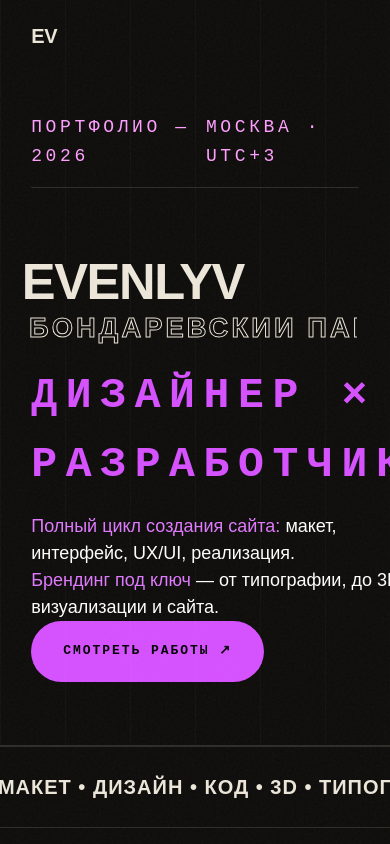
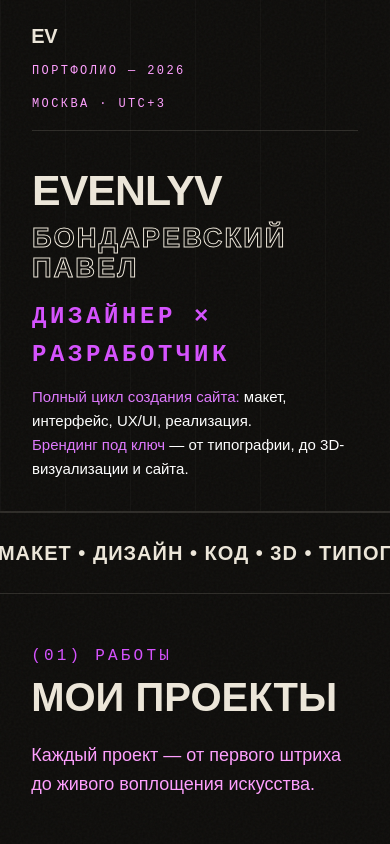
Before and after one commit to EvenlyVoice/EvenlyV, a React (Vite) app in the folder src/: page / in a window 390 px wide. Shown: the top 844 px of the page. Built offline with nearby package versions, Linux system fonts and the light colour scheme; a web font is replaced by a local one.

Commit message:
Last_Fix

```diff
--- a/src/components/About/About.tsx
+++ b/src/components/About/About.tsx
@@ -46,7 +46,7 @@ export const About = () => {
     </div>
     <div className="about__skills-item">
       <span className="about__skills-label">3D:</span>
-      <span className="about__skills-value">Cinema 4D, Blender, 3ds Max</span>
+      <span className="about__skills-value">Cinema 4D, Blender, Unreal Engine</span>
     </div>
   </div>
 </div>
--- a/src/components/Hero/Hero.css
+++ b/src/components/Hero/Hero.css
@@ -1,3 +1,7 @@
+/* ===================================
+   HERO SECTION
+   =================================== */
+
 .hero {
   min-height: 20vh;
   padding: 113px var(--container-padding) 63px;
@@ -9,6 +13,7 @@
   border-bottom: 1px solid var(--color-line);
 }
 
+/* Фоновая сетка */
 .hero__grid {
   position: absolute;
   inset: 0;
@@ -18,13 +23,17 @@
   background-size: calc(100% / 6) 100%;
 }
 
+/* ===================================
+   META - НА ВЕСЬ КОНТЕЙНЕР
+   =================================== */
+
 .hero__meta {
   display: flex;
   justify-content: space-between;
   align-items: flex-end;
   border-bottom: 1px solid var(--color-line);
   padding-bottom: 16px;
-  margin-bottom: 63px;
+  margin-bottom: 60px;
   font-family: var(--font-mono);
   font-size: 18px;
   text-transform: uppercase;
@@ -32,6 +41,30 @@
   color: var(--color-muted);
 }
 
+/* ===================================
+   РАЗМЕТКА (2 колонки)
+   =================================== */
+
+.hero__layout {
+  display: grid;
+  grid-template-columns: 1fr auto;
+  gap: 60px;
+  align-items: center;
+  margin-bottom: 11px;
+}
+
+/* ===================================
+   ЛЕВАЯ ЧАСТЬ: ЗАГОЛОВОК + ТЕКСТ
+   =================================== */
+
+.hero__text-section {
+  display: flex;
+  flex-direction: column;
+  gap: 40px;
+  min-width: 0;
+}
+
+/* Заголовок */
 .hero__title {
   font-family: var(--font-display);
   font-weight: 900;
@@ -39,7 +72,11 @@
   letter-spacing: -0.03em;
   line-height: 0.82;
   width: 100%;
+  max-width: 100%;
   margin-left: -4.2px;
+  overflow-wrap: break-word;
+  word-wrap: break-word;
+  hyphens: auto;
 }
 
 .hero__title-line {
@@ -49,14 +86,12 @@
   overflow: hidden;
 }
 
-/* Верхняя строка — фиксированный размер под ширину контейнера */
 .hero__title-line:first-child {
   font-size: clamp(60px, 19.5vw, 142px);
   margin-left: -5.2px;
   margin-top: 10px;
 }
 
-/* Нижняя строка — меньше, но тоже на всю ширину */
 .hero__title-line:last-child {
   padding-bottom: 14px;
   margin-bottom: -16px;
@@ -71,31 +106,11 @@ font-size: clamp(60px, 19.5vw, 142px);
   -webkit-text-stroke: clamp(1px, 0.2vw, 1.5px) var(--color-ink);
 }
 
-/* Мобильная адаптация */
-@media (max-width: 768px) {
-  .hero__title-line:first-child {
-    font-size: clamp(40px, 15vw, 90px);
-  }
-
-  .hero__title-line:last-child {
-    font-size: clamp(22px, 8.5vw, 55px);
-  }
-}
-
-@media (max-width: 480px) {
-  .hero__title-line:first-child {
-    font-size: clamp(32px, 13vw, 60px);
-  }
-
-  .hero__title-line:last-child {
-    font-size: clamp(18px, 7vw, 40px);
-  }
-}
-.hero__content {
-  display: grid;
-  grid-template-columns: 1.2fr 1fr;
-  margin-top: 28px;
-  align-items: end;
+/* Текстовый блок */
+.hero__text-block {
+  display: flex;
+  flex-direction: column;
+  gap: 0px;
 }
 
 .hero__role {
@@ -121,12 +136,23 @@ font-size: clamp(60px, 19.5vw, 142px);
   font-weight: 500;
 }
 
-.hero__cta {
+/* ===================================
+   ПРАВАЯ ЧАСТЬ: КУБ + КНОПКА (В ПРАВОМ УГЛУ)
+   =================================== */
+
+.hero__visual-section {
   display: flex;
   flex-direction: column;
-  align-items: flex-end;
-  gap: 24px;
+  align-items: center;
+  justify-content: space-between;
+  min-height: 362px;
+  padding-top: 20px;
+  flex-shrink: 0;
 }
+
+/* ===================================
+   КНОПКА (ДЛИННЕЕ, ВНИЗУ)
+   =================================== */
 
 .btn-primary {
   display: inline-flex;
@@ -135,13 +161,15 @@ font-size: clamp(60px, 19.5vw, 142px);
   background: var(--color-accent);
   color: #000;
   font-family: var(--font-mono);
-  font-size: 13px;
+  font-size: 19px;
   text-transform: uppercase;
-  letter-spacing: 0.15em;
-  padding: 20px 32px;
+  letter-spacing: 0.2em;
+  padding: 16px 76px;
   border-radius: 999px;
   font-weight: 700;
   transition: transform 0.3s, background 0.3s;
+  white-space: nowrap;
+  margin-top: auto;
 }
 
 .btn-primary:hover {
@@ -149,18 +177,314 @@ font-size: clamp(60px, 19.5vw, 142px);
   background: #fff;
 }
 
-@media (max-width: 480px) {
-  .hero__title {
-    font-size: clamp(28px, 12vw, 60px);
+/* ===================================
+   3D CUBE (УВЕЛИЧЕННЫЙ)
+   =================================== */
+
+.cube-wrapper {
+  perspective: 1000px;
+  display: flex;
+  justify-content: center;
+  align-items: center;
+  height: 220px;
+  flex-shrink: 0;
+}
+
+.cube {
+  width: 150px;
+  height: 150px;
+  position: relative;
+  transform-style: preserve-3d;
+  animation: cubeRotate 15s infinite linear;
+}
+
+.cube__face {
+  position: absolute;
+  width: 150px;
+  height: 150px;
+  background: linear-gradient(135deg, rgba(224, 121, 255, 0.15), rgba(224, 121, 255, 0.05));
+  border: 2px solid var(--color-accent);
+  display: flex;
+  flex-direction: column;
+  justify-content: center;
+  align-items: center;
+  gap: 8px;
+  backdrop-filter: blur(10px);
+  box-shadow: 0 0 30px rgba(224, 121, 255, 0.3),
+              inset 0 0 20px rgba(224, 121, 255, 0.1);
+}
+
+.cube__icon {
+  font-family: var(--font-display);
+  font-weight: 900;
+  font-size: 36px;
+  color: var(--color-accent);
+  text-transform: uppercase;
+  letter-spacing: 0.05em;
+  text-shadow: 0 0 20px rgba(224, 121, 255, 0.8);
+}
+
+.cube__label {
+  font-family: var(--font-mono);
+  font-size: 10px;
+  color: var(--color-muted);
+  text-transform: uppercase;
+  letter-spacing: 0.1em;
+}
+
+.cube__face--front  { transform: rotateY(0deg) translateZ(75px); }
+.cube__face--back   { transform: rotateY(180deg) translateZ(75px); }
+.cube__face--right  { transform: rotateY(90deg) translateZ(75px); }
+.cube__face--left   { transform: rotateY(-90deg) translateZ(75px); }
+.cube__face--top    { transform: rotateX(90deg) translateZ(75px); }
+.cube__face--bottom { transform: rotateX(-90deg) translateZ(75px); }
+
+@keyframes cubeRotate {
+  0% {
+    transform: rotateX(-15deg) rotateY(0deg) rotateZ(0deg);
+  }
+  100% {
+    transform: rotateX(-15deg) rotateY(360deg) rotateZ(360deg);
   }
 }
 
-@media (max-width: 768px) {
-  .hero__content {
+.cube-wrapper:hover .cube {
+  animation: cubeRotate 25s infinite linear;
+}
+
+.cube__face::before {
+  content: '';
+  position: absolute;
+  inset: 0;
+  background: radial-gradient(circle at center, rgba(224, 121, 255, 0.2), transparent 70%);
+  opacity: 0;
+  transition: opacity 0.3s;
+}
+
+.cube__face:hover::before {
+  opacity: 1;
+}
+
+/* ===================================
+   АДАПТИВ
+   =================================== */
+
+/* Планшеты и меньше - скрываем куб и кнопку */
+@media (max-width: 1302px) {
+  .hero__visual-section {
+    display: none;
+  }
+
+  .hero__layout {
     grid-template-columns: 1fr;
   }
+}
 
-  .hero__cta {
-    align-items: flex-start;
+/* Планшеты */
+@media (max-width: 1024px) {
+  .hero {
+    padding: 80px var(--container-padding) 40px;
+  }
+
+  .hero__meta {
+    margin-bottom: 40px;
+    font-size: 14px;
+  }
+
+  .hero__layout {
+    gap: 40px;
+  }
+
+  .hero__role {
+    font-size: 36px;
+  }
+
+  .hero__text-section {
+    gap: 30px;
   }
 }
+
+/* Мобильные устройства */
+@media (max-width: 768px) {
+  .hero {
+    padding: 60px 20px 40px;
+  }
+
+  .hero__meta {
+    flex-direction: column;
+    align-items: flex-start;
+    gap: 16px; /* Увеличен отступ между строками */
+    margin-bottom: 40px; /* Больше отступа до заголовка */
+    padding-bottom: 20px;
+    font-size: 13px;
+  }
+
+  .hero__title-line:first-child {
+    font-size: clamp(36px, 12vw, 64px);
+  }
+
+  /* РАЗРЕШАЕМ ПЕРЕНОС "ПАВЕЛ" на новую строку */
+  .hero__title-line:last-child {
+    white-space: normal; /* Было nowrap, теперь разрешаем перенос */
+    overflow: visible;
+    font-size: clamp(24px, 8vw, 40px);
+    letter-spacing: 2px;
+    line-height: 1.1;
+  }
+
+  .hero__layout {
+    grid-template-columns: 1fr;
+    gap: 30px;
+    margin-bottom: 0;
+  }
+
+  .hero__text-section {
+    gap: 24px;
+  }
+
+  .hero__role {
+    font-size: 28px;
+    letter-spacing: 0.15em;
+  }
+
+  .hero__desc {
+    font-size: 16px;
+    line-height: 1.6;
+  }
+
+  .hero__visual-section {
+    order: -1;
+    min-height: auto;
+    flex-direction: column-reverse;
+    padding-top: 0;
+  }
+
+  .btn-primary {
+    margin-top: 0;
+    margin-bottom: 20px;
+    width: 100%;
+    justify-content: center;
+    padding: 14px 32px;
+    font-size: 14px;
+  }
+
+  .cube-wrapper {
+    height: 150px;
+  }
+
+  .cube {
+    width: 100px;
+    height: 100px;
+  }
+
+  .cube__face {
+    width: 100px;
+    height: 100px;
+  }
+
+  .cube__face--front  { transform: rotateY(0deg) translateZ(50px); }
+  .cube__face--back   { transform: rotateY(180deg) translateZ(50px); }
+  .cube__face--right  { transform: rotateY(90deg) translateZ(50px); }
+  .cube__face--left   { transform: rotateY(-90deg) translateZ(50px); }
+  .cube__face--top    { transform: rotateX(90deg) translateZ(50px); }
+  .cube__face--bottom { transform: rotateX(-90deg) translateZ(50px); }
+
+  .cube__icon {
+    font-size: 24px;
+  }
+
+  .cube__label {
+    font-size: 8px;
+  }
+}
+
+/* Маленькие мобильные (до 480px) */
+@media (max-width: 480px) {
+  .hero {
+   padding: 62px 32px 30px;
+  }
+
+  .hero__meta {
+    font-size: 12px;
+    gap: 14px;
+    margin-bottom: 32px;
+    padding-bottom: 16px;
+  }
+
+  .hero__title {
+    margin-left: 0;
+  }
+
+  .hero__title-line:first-child {
+    font-size: clamp(32px, 11vw, 52px);
+    margin-left: 0;
+  }
+
+  .hero__title-line:last-child {
+    font-size: clamp(20px, 7vw, 32px);
+    margin-left: 0;
+  }
+
+  .hero__text-section {
+    gap: 20px;
+  }
+
+  .hero__role {
+    font-size: 24px;
+    margin-bottom: 10px;
+  }
+
+  .hero__desc {
+    font-size: 15px;
+  }
+
+  .cube-wrapper {
+    display: none;
+  }
+
+  .hero__visual-section {
+    min-height: auto;
+    padding: 0;
+  }
+
+  .btn-primary {
+    margin-bottom: 0;
+    padding: 14px 28px;
+    font-size: 13px;
+    width: 100%;
+  }
+}
+
+/* Очень маленькие экраны (до 375px) */
+@media (max-width: 375px) {
+  .hero {
+   padding: 62px 32px 30px;
+  }
+
+  .hero__meta {
+    font-size: 11px;
+    gap: 12px;
+    margin-bottom: 28px;
+  }
+
+  .hero__title-line:first-child {
+    font-size: clamp(28px, 10vw, 44px);
+  }
+
+  .hero__title-line:last-child {
+    font-size: clamp(18px, 6.5vw, 28px);
+  }
+
+  .hero__role {
+    font-size: 20px;
+  }
+
+  .hero__desc {
+    font-size: 14px;
+  }
+
+  .btn-primary {
+    padding: 12px 24px;
+    font-size: 12px;
+  }
+}
--- a/src/components/Hero/Hero.tsx
+++ b/src/components/Hero/Hero.tsx
@@ -9,18 +9,22 @@ export const Hero = () => {
       <div className="hero__grid" />
 
       <div className="container">
+        {/* META - НА ВЕСЬ КОНТЕЙНЕР, КАК БЫЛО */}
         <div className="hero__meta">
           <span>{t('heroMeta1')}</span>
           <span>{t('heroMeta2')}</span>
         </div>
 
+        {/* ДВЕ КОЛОНКИ: ТЕКСТ + КУБ/КНОПКА */}
+        <div className="hero__layout">
+          {/* ЛЕВАЯ ЧАСТЬ: ЗАГОЛОВОК + ТЕКСТ */}
+          <div className="hero__text-section">
             <h1 className="hero__title">
               <span className="hero__title-line">EvenlyV</span>
               <span className="hero__title-line hero__title-stroke">{t('heroName')}</span>
             </h1>
 
-        <div className="hero__content">
-          <div>
+            <div className="hero__text-block">
               <p className="hero__role">{t('heroRole')}</p>
               <p className="hero__desc">
                 <strong>{t('heroDesc1Title')}</strong> {t('heroDesc1Text')}
@@ -29,8 +33,39 @@ export const Hero = () => {
                 <strong>{t('heroDesc2Title')}</strong> {t('heroDesc2Text')}
               </p>
             </div>
+          </div>
 
-          <div className="hero__cta">
+          {/* ПРАВАЯ ЧАСТЬ: КУБ + КНОПКА (В ПРАВОМ УГЛУ) */}
+          <div className="hero__visual-section">
+            <div className="cube-wrapper">
+              <div className="cube">
+                <div className="cube__face cube__face--front">
+                  <div className="cube__icon">Ps</div>
+                  <span className="cube__label">Photoshop</span>
+                </div>
+                <div className="cube__face cube__face--back">
+                  <div className="cube__icon">C4D</div>
+                  <span className="cube__label">Cinema 4D</span>
+                </div>
+                <div className="cube__face cube__face--right">
+                  <div className="cube__icon">Ai</div>
+                  <span className="cube__label">Illustrator</span>
+                </div>
+                <div className="cube__face cube__face--left">
+                  <div className="cube__icon">AE</div>
+                  <span className="cube__label">After Effects</span>
+                </div>
+                <div className="cube__face cube__face--top">
+                  <div className="cube__icon">F</div>
+                  <span className="cube__label">Figma Desing</span>
+                </div>
+                <div className="cube__face cube__face--bottom">
+                  <div className="cube__icon">UE</div>
+                  <span className="cube__label">Unreal Engine</span>
+                </div>
+              </div>
+            </div>
+
             <a href="#works" className="btn-primary">
               {t('heroCta')}
             </a>
--- a/src/components/Works/Works.css
+++ b/src/components/Works/Works.css
@@ -1,7 +1,10 @@
 .works {
   padding: 50px var(--container-padding);
 }
-
+.works {
+  /* Заставляет браузер останавливать скролл на 120px выше начала секции */
+  scroll-margin-top: -70px;
+}
 .works__header {
   display: flex;
   justify-content: space-between;
--- a/src/styles/reset.css
+++ b/src/styles/reset.css
@@ -13,6 +13,7 @@
 
 html {
   scroll-behavior: smooth;
+    scroll-padding-top: 120px;
 }
 
 body {
```
Also changed, not shown: src/components/About/About.css (+8 -0 lines), src/components/Footer/Footer.css (+7 -6 lines), src/components/Footer/Footer.tsx (+21 -4 lines), src/i18n.tsx (+9 -9 lines), 12 other files (tests, documents, lock files or other folders). Lines whose indentation alone changed are shown as unchanged.
